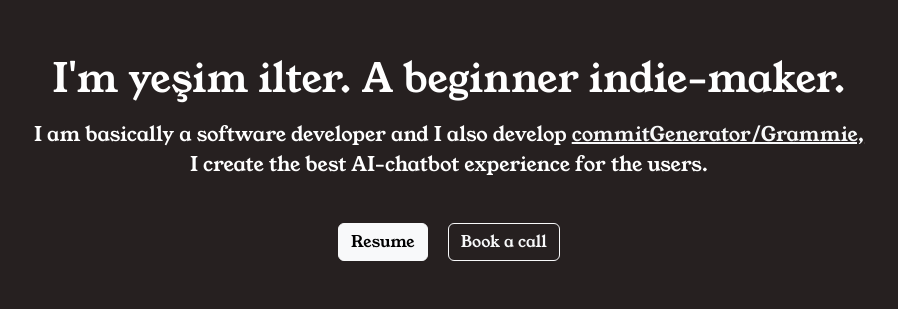
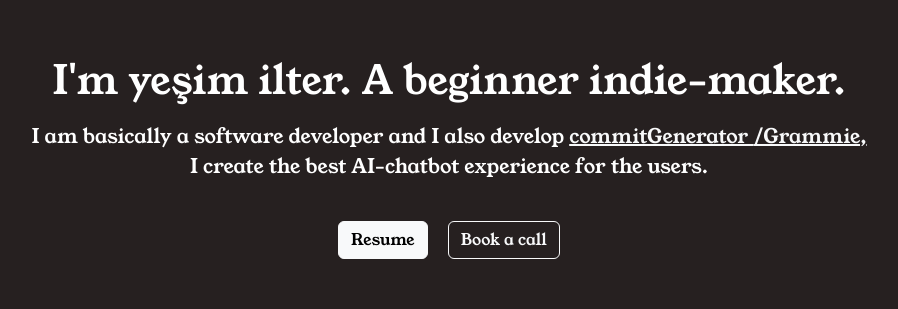
Before and after one commit to ysmltr/yesimilter, a plain HTML site: page index.html in a window 1280 px wide. Shown: the part 192-501 px from the top of the page, without its empty margins (191-1089 px from the left). Drawn offline with nearby package versions, Linux system fonts and the light colour scheme.

Commit message:
last commit

```diff
--- a/index.html
+++ b/index.html
@@ -9,12 +9,12 @@
     <link href="https://cdn.jsdelivr.net/npm/bootstrap@5.3.3/dist/css/bootstrap.min.css" rel="stylesheet" integrity="sha384-QWTKZyjpPEjISv5WaRU9OFeRpok6YctnYmDr5pNlyT2bRjXh0JMhjY6hW+ALEwIH" crossorigin="anonymous">
     <!--fontawesome-->
     <link rel="stylesheet" href="https://cdnjs.cloudflare.com/ajax/libs/font-awesome/6.6.0/css/all.min.css" integrity="sha512-Kc323vGBEqzTmouAECnVceyQqyqdsSiqLQISBL29aUW4U/M7pSPA/gEUZQqv1cwx4OnYxTxve5UMg5GT6L4JJg==" crossorigin="anonymous" referrerpolicy="no-referrer" />
-    <title>Yeşim iltert</title>
+    <title>Yeşim ilter</title>
 </head>
 <body>
     <div class="container-fluid d-flex flex-column justify-content-center align-items-center vh-100 text-center">
         <h1 class="text-white pb-2">I'm yeşim ilter. A beginner indie-maker.</h1>
-        <p class="lead text-white pb-1">I am basically a software developer and I also develop  <a href="#" class="link-light ">commitGenerator/Grammie, </a><br>I create the best AI-chatbot experience for the users.</p>
+        <p class="lead text-white pb- text-sm">I am basically a software developer and I also develop  <a href="#" class="link-light ">commitGenerator </a> <a href="#" class="link-light ">/Grammie,</a><br>I create the best AI-chatbot experience for the users.</p>
         <div class="mt-4 pb-5">
             <a href="./assets/yeşim_ilter_cv_en.pdf" class="btn btn-light me-3" target="_blank">Resume</a>
             <a href="https://superpeer.com/yesimilter" class="btn btn-outline-light" target="_blank">Book a call</a>
```
